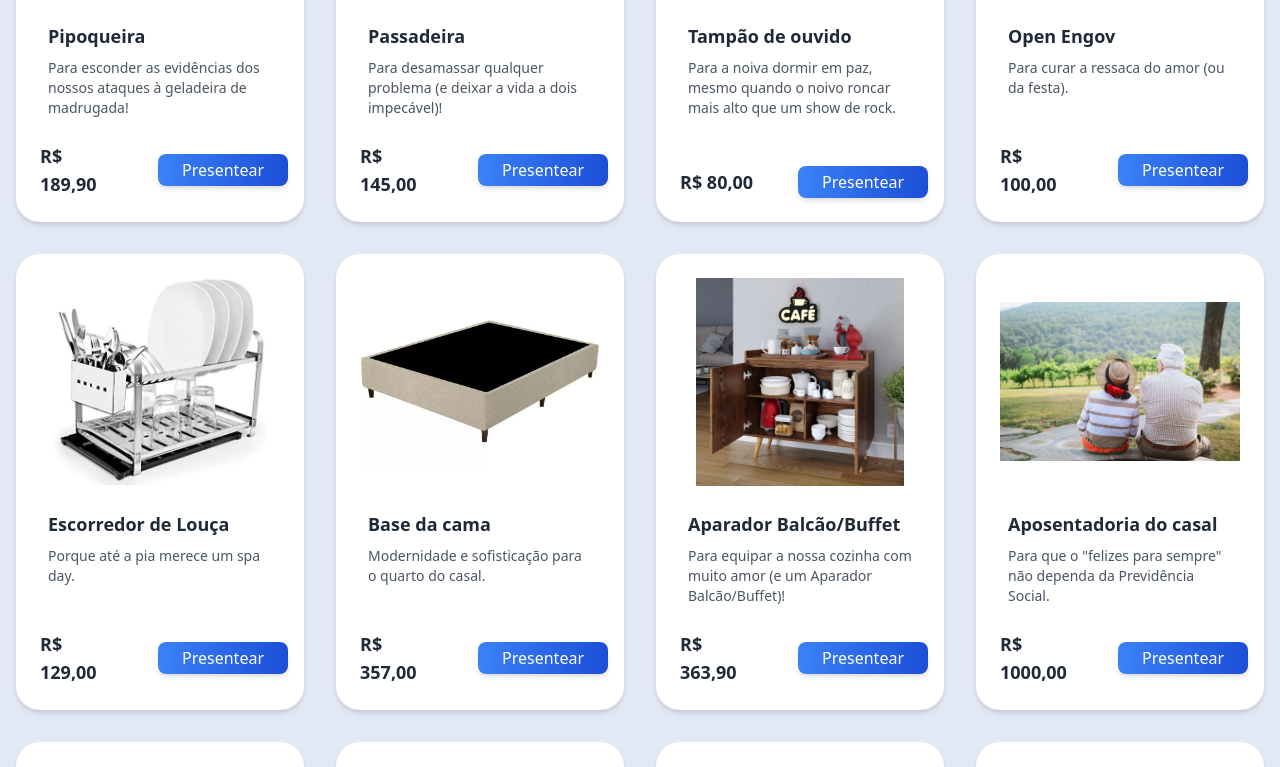
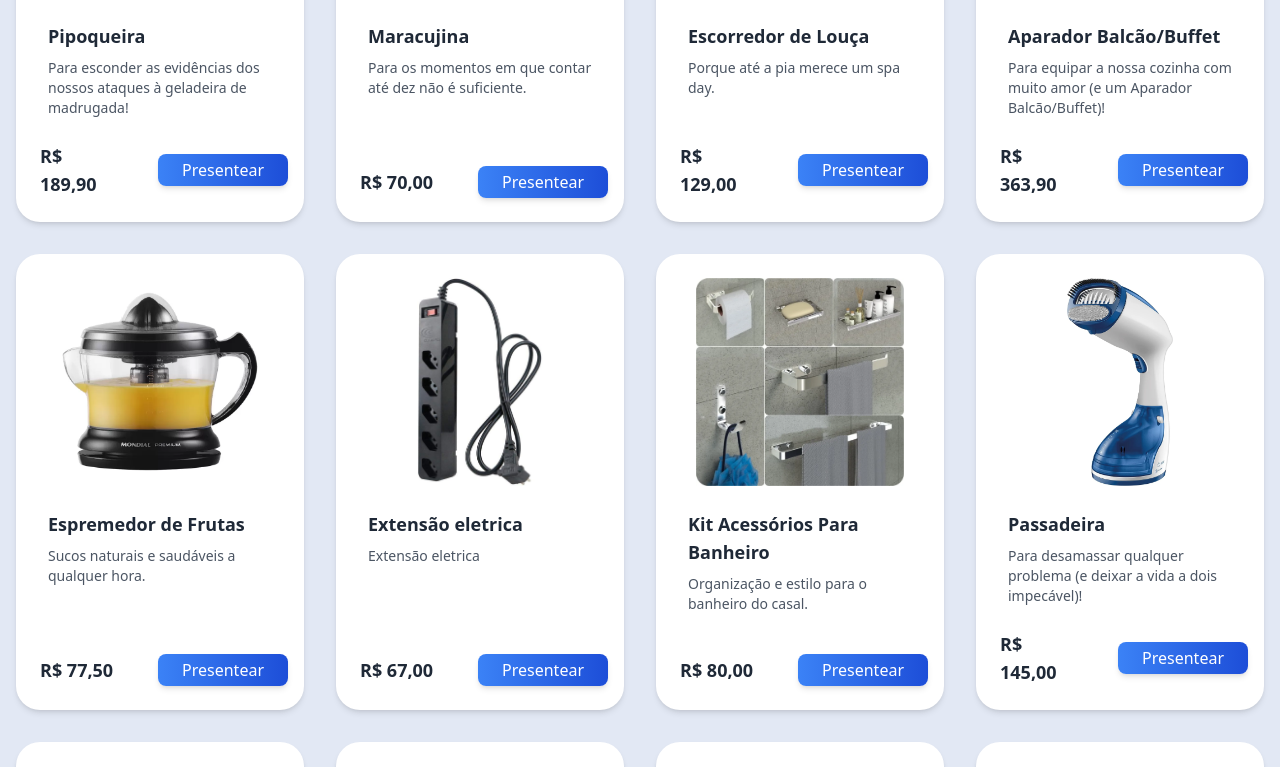
Before and after one commit to rafael-campos/SiteCasamento, a Next.js app: page / in a window 1280 px wide. Shown: the part 3404-4171 px from the top of the page. Built offline with nearby package versions, Linux system fonts and the light colour scheme; no server answers.

Commit message:
removido purificador

```diff
--- a/components/ListaDePresente.tsx
+++ b/components/ListaDePresente.tsx
@@ -428,13 +428,7 @@ const ListaDePresentes: React.FC = () => {
       descricao: 'Para desamassar qualquer problema (e deixar a vida a dois impecável)!',
       preco: 'R$ 145,00'
     },
-    {
-      id: '58',
-      imagem: '/images/presentes/purificador.webp',
-      nome: 'Purificador',
-      descricao: 'Para purificar o amor (e a água que a gente bebe)! Porque um brinde à felicidade pede um líquido especial!',
-      preco: 'R$ 145,00'
-    },
+
     {
       id: '59',
       imagem: '/images/presentes/mangueira.webp',
```
